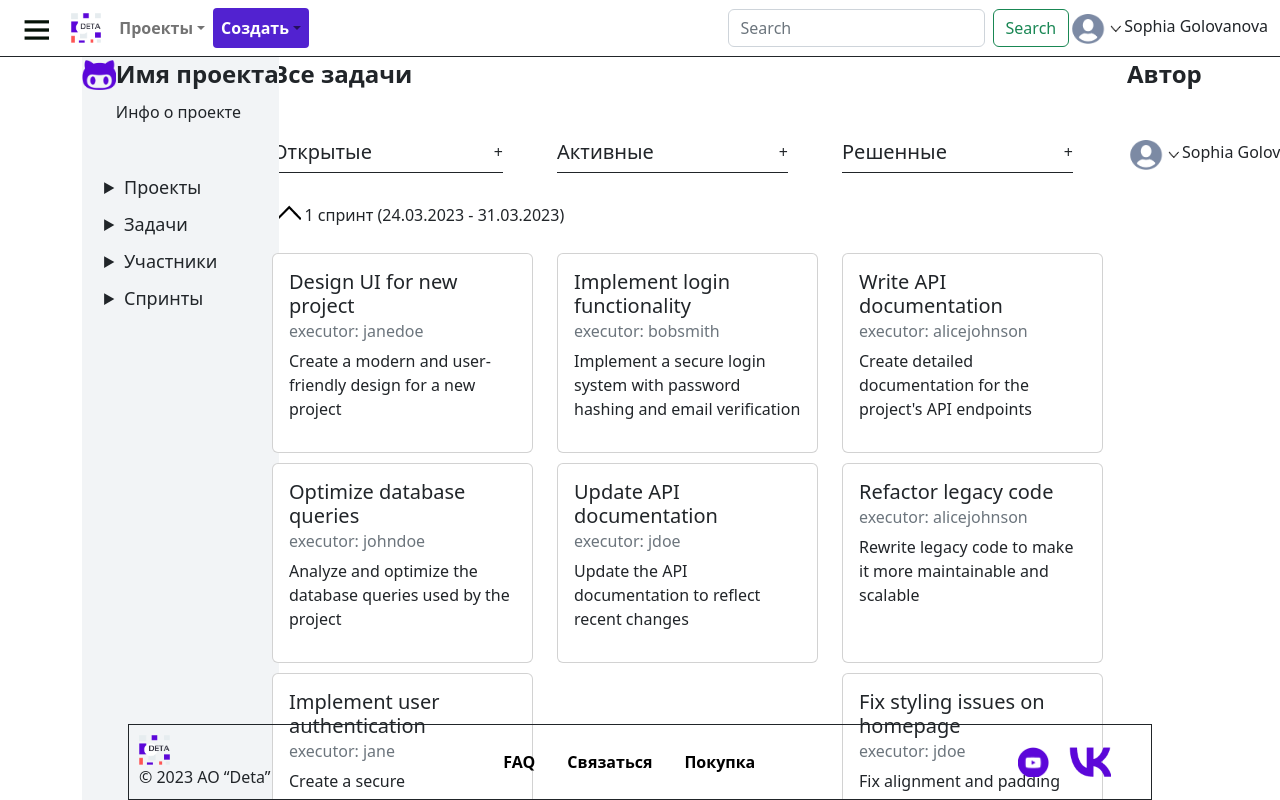
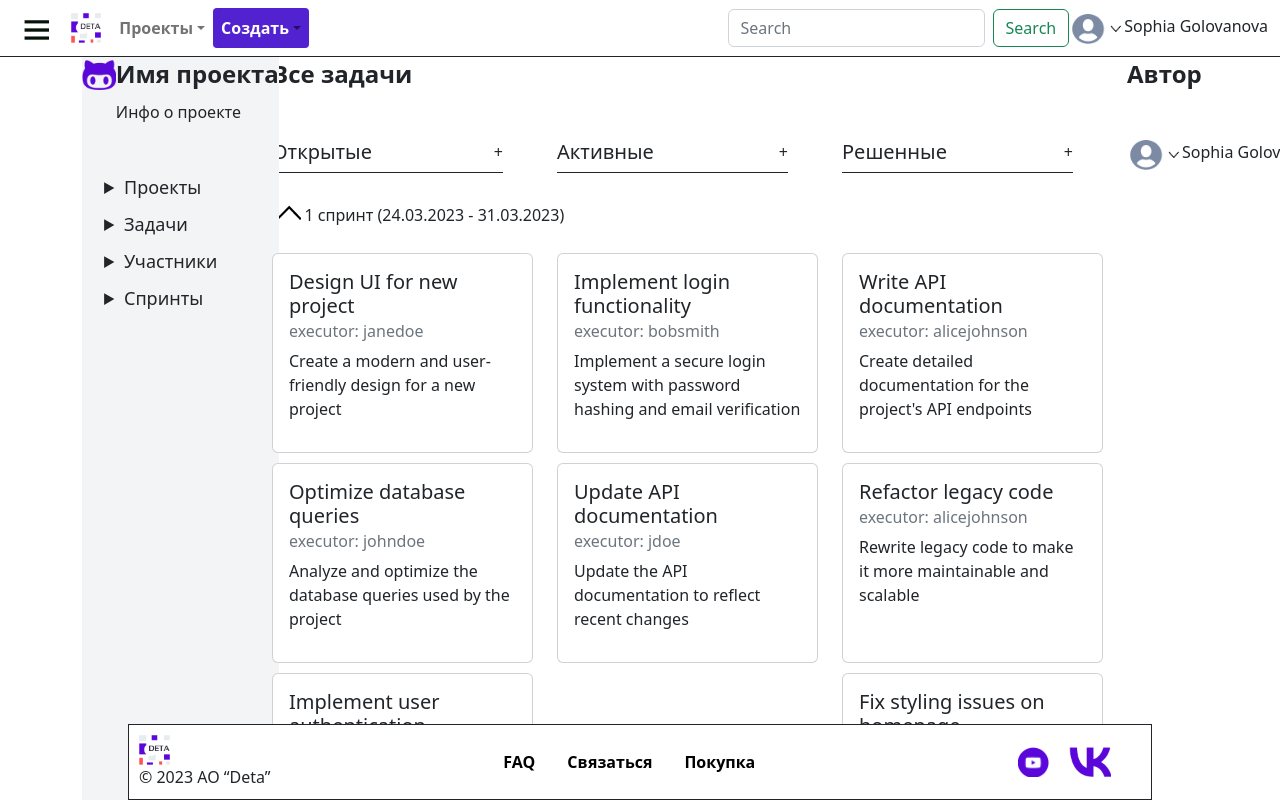
Before and after one commit to DibrovDru/Architecture.1, a React (Create React App) app in the folder frontend/my-app/: page / in a window 1280 px wide. Shown: the top 800 px of the page. Built offline with nearby package versions, Linux system fonts and the light colour scheme.

Commit message:
fix footer

```diff
--- a/frontend/my-app/src/components/base/Footer.tsx
+++ b/frontend/my-app/src/components/base/Footer.tsx
@@ -17,6 +17,7 @@ function Footer() {
                     display: 'flex',
                     justifyContent: 'space-between'
                 }}
+            className={app_styles.white}
         >
             <Nav.Item>
                 <div className={base_styles.footer_left_part}>
--- a/frontend/my-app/src/components/base/base.module.css
+++ b/frontend/my-app/src/components/base/base.module.css
@@ -28,6 +28,7 @@
     align-items: flex-start
 }
 
+
 .footer_center_part {
     display: flex;
     margin: auto
```
